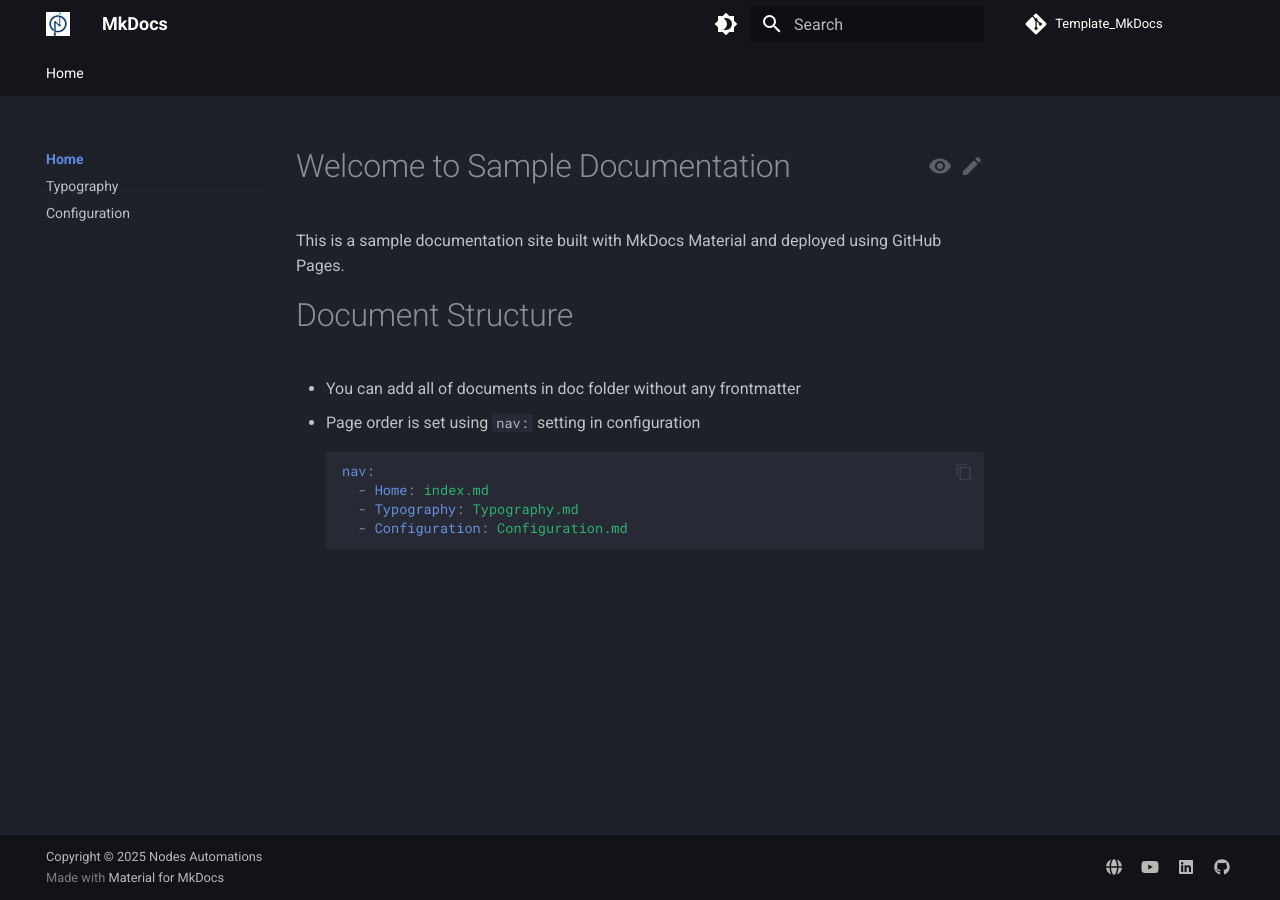
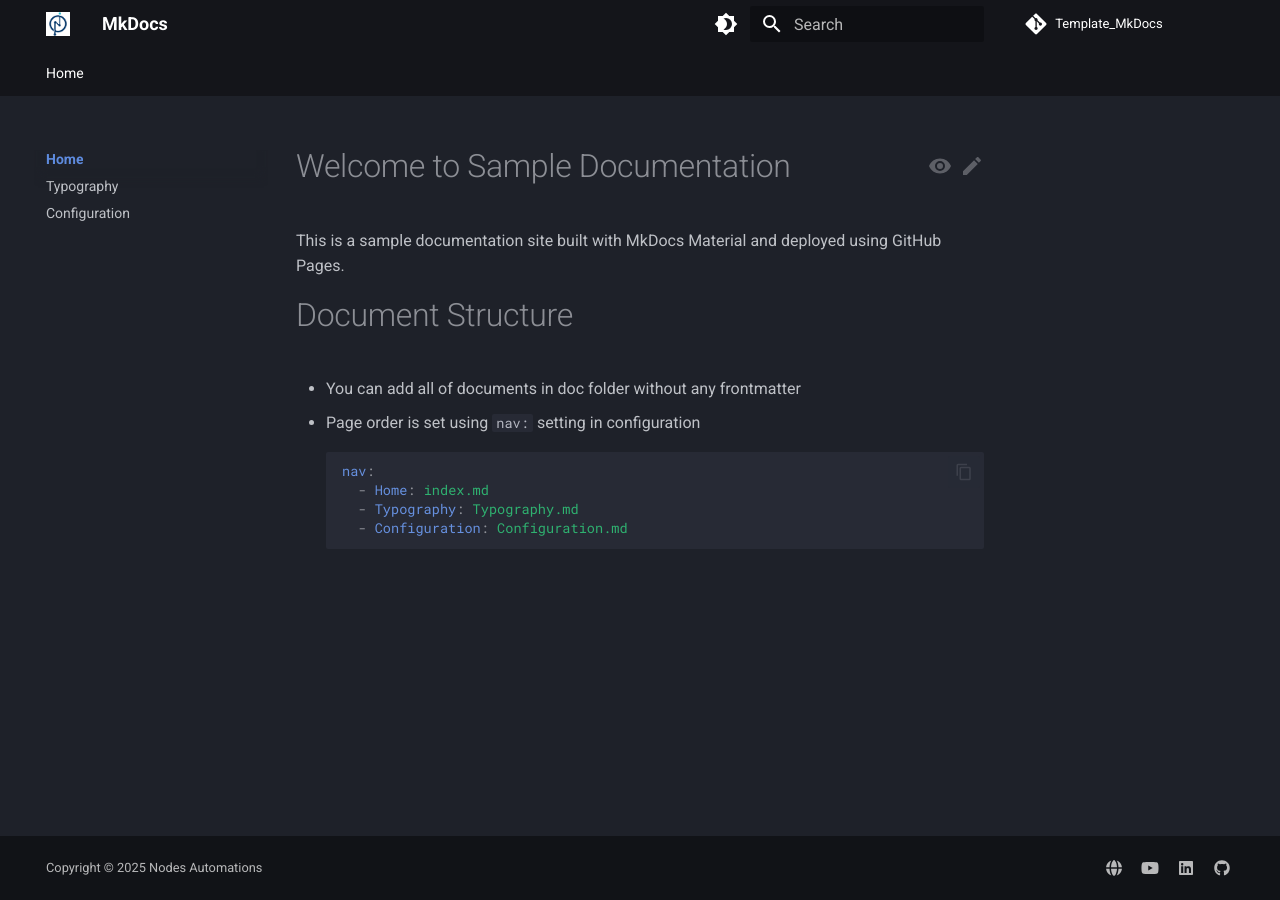
Before and after one commit to NodesAutomations/Template_MkDocs, an MkDocs documentation site: the page built from docs/index.md, in a window 1280 px wide. Built offline with MkDocs 1.6.1 and Material for MkDocs 9.7.7, drawn with Linux system fonts in a browser that asks for light colours; comment, search, counter and statistics services are not loaded.

Commit message:
Remove "Generated with MkDocs" footer from site configuration

```diff
--- a/mkdocs.yml
+++ b/mkdocs.yml
@@ -80,6 +80,7 @@
 
 # Footer social links
 extra:
+  generator: false # remove "Generated with MkDocs" footer
   social:
     - icon: fontawesome/solid/globe
       link: www.nodesautomations.com
```
